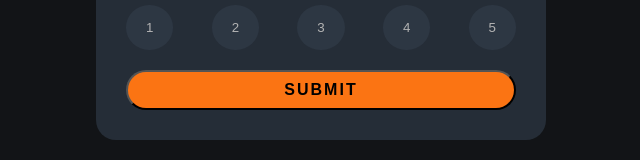
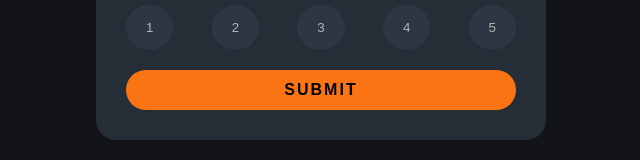
Before and after one commit to samsonidze/Interactive-rating-component, a plain HTML site: page index.html in a window 1280 px wide. Shown: the part 444-604 px from the top of the page, without its empty margins (319-959 px from the left). Drawn offline with Linux system fonts and the light colour scheme.

Commit message:
Add files via upload

```diff
--- a/style.css
+++ b/style.css
@@ -20,6 +20,7 @@ body{
     position: absolute;
     bottom: 0;
     color: white;
+    text-align: center;
 }
 
 /* unsubmited */
@@ -131,6 +132,9 @@ body{
     color: grey;
 }
 
+.submit-btn{
+    border: none;
+}
 
 @media(max-width:465px){
     .main-submited{
```
